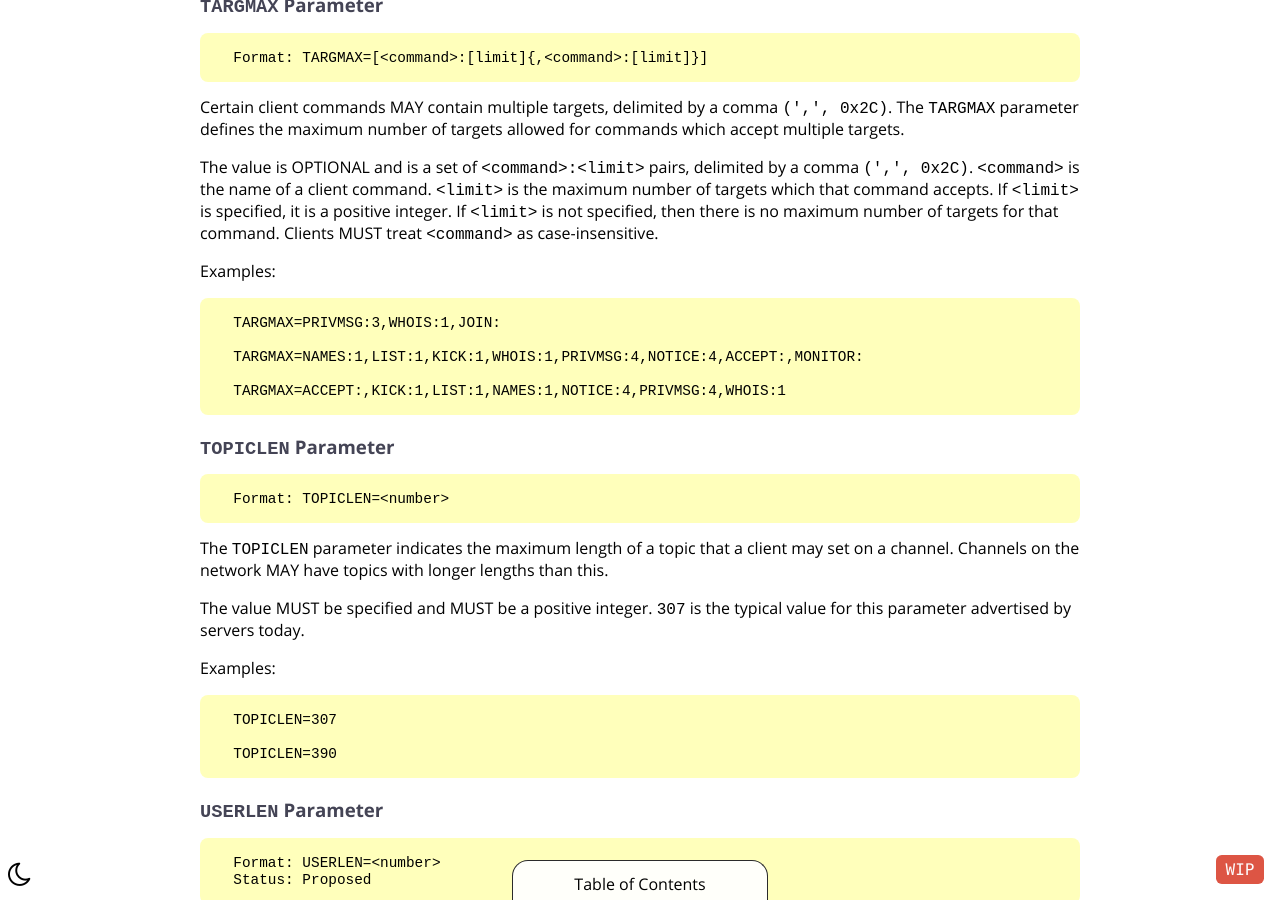
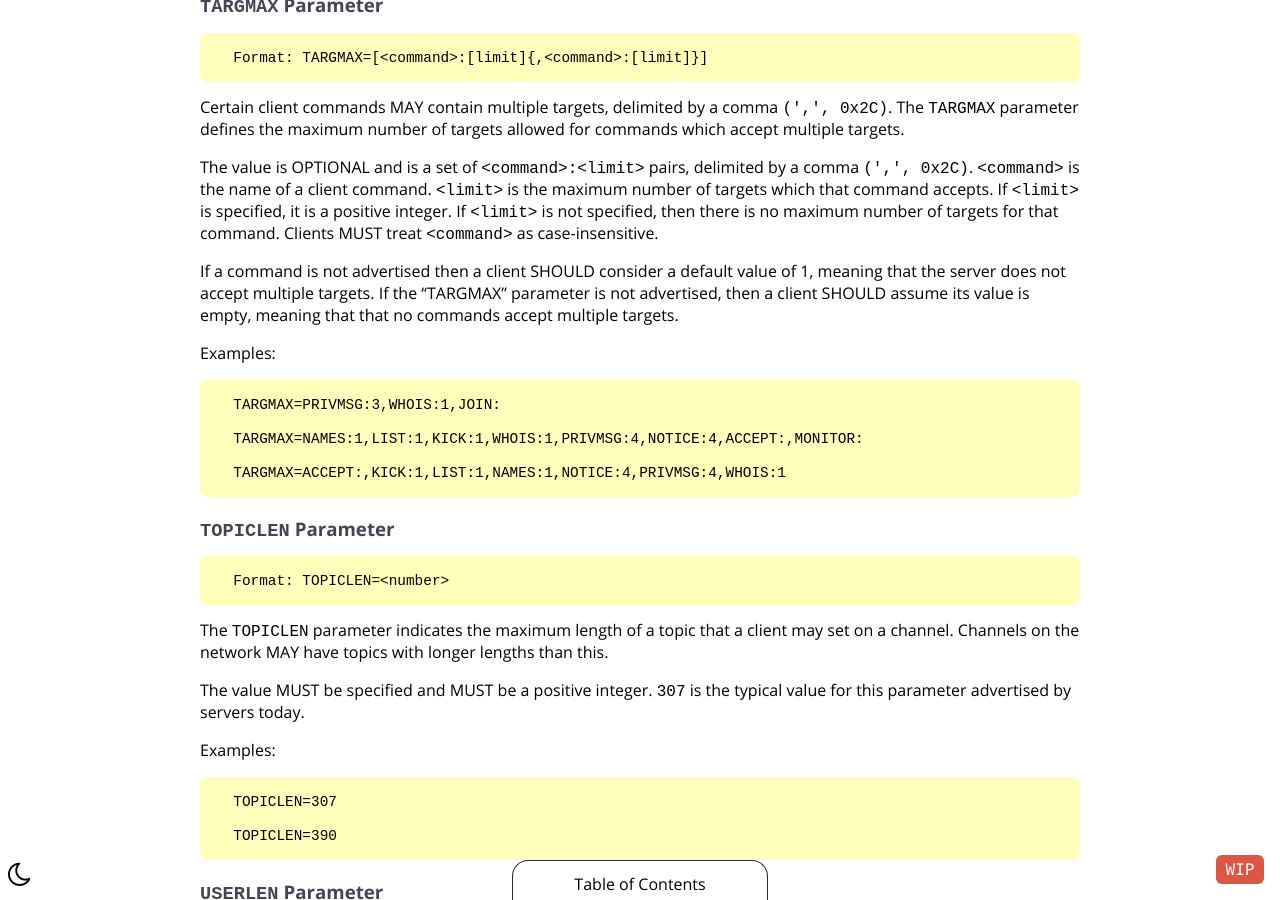
Before and after one commit to ircdocs/modern-irc, a Jekyll site: the page built from index.md, in a window 1280 px wide and 900 px high, scrolled down 70634 px. Built offline with Jekyll 4.4.1, drawn with Linux system fonts in a browser that asks for light colours.

Commit message:
Specify default values of TARGMAX
a) Specify the meaning of the absence of TARGMAX -> clients shouldn't assume they
   are greater than 1
b) Specify the meaning of missing commands -> also 1.

At least InspIRCd is in case a). I don't know about any IRCd in case b),
but since we don't have any defined list of commands, I think it just
makes sense to include it.

```diff
--- a/_includes/modern-appendix.md
+++ b/_includes/modern-appendix.md
@@ -1286,6 +1286,9 @@ Certain client commands MAY contain multiple targets, delimited by a comma `(','
 
 The value is OPTIONAL and is a set of `<command>:<limit>` pairs, delimited by a comma `(',', 0x2C)`. `<command>` is the name of a client command. `<limit>` is the maximum number of targets which that command accepts. If `<limit>` is specified, it is a positive integer. If `<limit>` is not specified, then there is no maximum number of targets for that command. Clients MUST treat `<command>` as case-insensitive.
 
+If a command is not advertised then a client SHOULD consider a default value of 1, meaning that the server does not accept multiple targets.
+If the "TARGMAX" parameter is not advertised, then a client SHOULD assume its value is empty, meaning that that no commands accept multiple targets.
+
 Examples:
 
       TARGMAX=PRIVMSG:3,WHOIS:1,JOIN:
```
